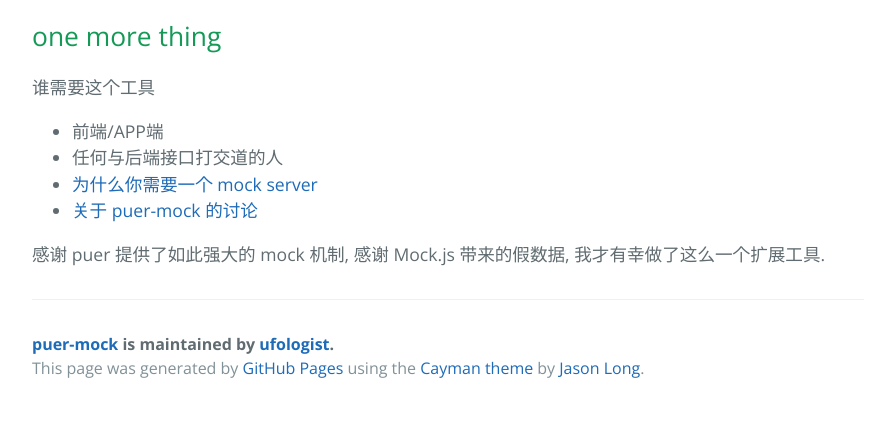
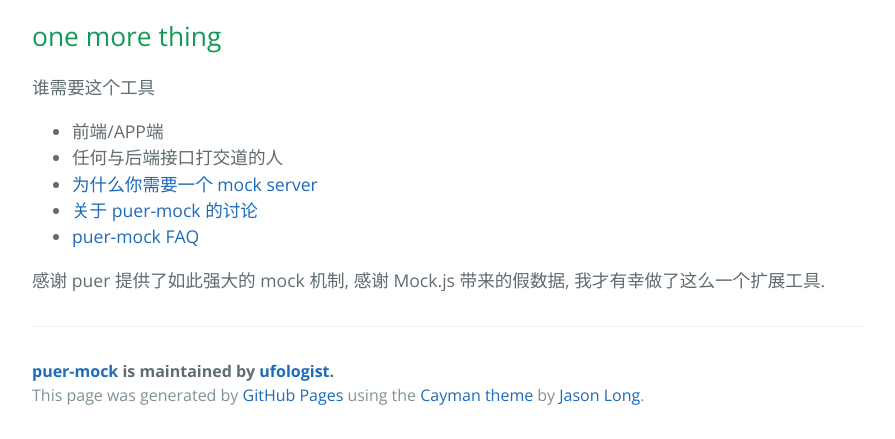
Before and after one commit to ufologist/puer-mock, a plain HTML site: page index.html in a window 1280 px wide. Shown: the part 6048-6487 px from the top of the page, without its empty margins (192-1087 px from the left). Before the commit the page ends 6460 px from the top, so only its background shows below. Drawn offline with nearby package versions, Linux system fonts and the light colour scheme.

```diff
--- a/index.html
+++ b/index.html
@@ -191,6 +191,7 @@
 <li>任何与后端接口打交道的人</li>
 <li><a href="https://github.com/ufologist/puer-mock/blob/master/why-your-need-a-mock-server.md">为什么你需要一个 mock server</a></li>
 <li><a href="https://www.v2ex.com/t/303650">关于 puer-mock 的讨论</a></li>
+<li><a href="https://github.com/ufologist/puer-mock/blob/master/FAQ.md">puer-mock FAQ</a></li>
 </ul>
 
 <p>感谢 puer 提供了如此强大的 mock 机制, 感谢 Mock.js 带来的假数据, 我才有幸做了这么一个扩展工具.</p>
```
Also changed, not shown: params.json (+1 -1 lines).
